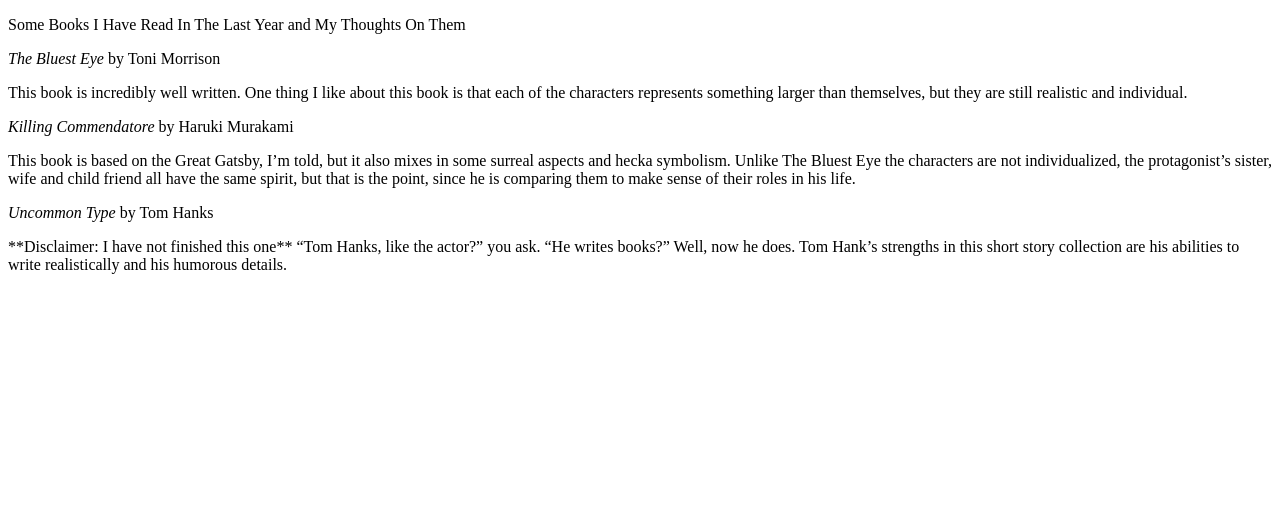
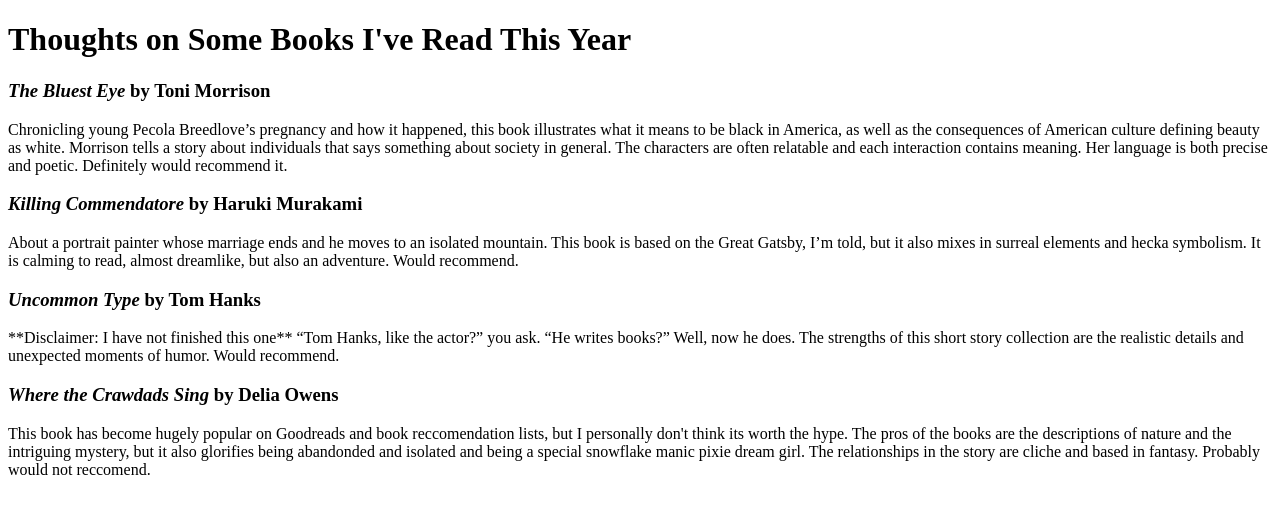
Before and after one commit to elizabethlee2k/1006final, a Flask app: page /bookreviews in a window 1280 px wide. Shown: the top 514 px of the page. Run offline with Flask 2, Linux system fonts and the light colour scheme.

Commit message:
final product

```diff
--- a/templates/bookreviews.html
+++ b/templates/bookreviews.html
@@ -2,15 +2,17 @@
 <html>
     <head>
         <!--specifies title of the page !-->
-        <title>Page1</title>
+        <title>bookreviews</title>
     <head>
     <body>
-    <p>Some Books I Have Read In The Last Year and My Thoughts On Them</p>
-    <p><i>The Bluest Eye</i> by Toni Morrison</p>
-    <p>This book is incredibly well written. One thing I like about this book is that each of the characters represents something larger than themselves, but they are still realistic and individual.</p>
-    <p><i>Killing Commendatore</i> by Haruki Murakami </p>
-    <p>This book is based on the Great Gatsby, I’m told, but it also mixes in some surreal aspects and hecka symbolism. Unlike The Bluest Eye the characters are not individualized, the protagonist’s sister, wife and child friend all have the same spirit, but that is the point, since he is comparing them to make sense of their roles in his life. </p>
-    <p><i>Uncommon Type</i> by Tom Hanks</p>
-    <p>**Disclaimer: I have not finished this one** “Tom Hanks, like the actor?” you ask. “He writes books?” Well, now he does. Tom Hank’s strengths in this short story collection are his abilities to write realistically and his humorous details.</p>
+    <h1>Thoughts on Some Books I've Read This Year</h1>
+    <h3><i>The Bluest Eye</i> by Toni Morrison</h3>
+    <p>Chronicling young Pecola Breedlove’s pregnancy and how it happened, this book illustrates what it means to be black in America, as well as the consequences of American culture defining beauty as white. Morrison tells a story about individuals that says something about society in general. The characters are often relatable and each interaction contains meaning. Her language is both precise and poetic. Definitely would recommend it. </p>
+    <h3><i>Killing Commendatore</i> by Haruki Murakami</h3>
+    <p>About a portrait painter whose marriage ends and he moves to an isolated mountain. This book is based on the Great Gatsby, I’m told, but it also mixes in surreal elements and hecka symbolism. It is calming to read, almost dreamlike, but also an adventure. Would recommend. </p>
+    <h3><i>Uncommon Type</i> by Tom Hanks</h3>
+    <p>**Disclaimer: I have not finished this one** “Tom Hanks, like the actor?” you ask. “He writes books?” Well, now he does. The strengths of this short story collection are the realistic details and unexpected moments of humor. Would recommend. </p>
+    <h3><i>Where the Crawdads Sing</i> by Delia Owens</h3>
+    <p>This book has become hugely popular on Goodreads and book reccomendation lists, but I personally don't think its worth the hype. The pros of the books are the descriptions of nature and the intriguing mystery, but it also glorifies being abandonded and isolated and being a special snowflake manic pixie dream girl. The relationships in the story are cliche and based in fantasy. Probably would not reccomend.</p>
     </body>
 </html>
--- a/templates/quarantineactivities.html
+++ b/templates/quarantineactivities.html
@@ -5,12 +5,14 @@
         <title>Home</title>
     <head>
     <body>
-    <em> Quarantine Activities to Try </em>
+    <h1> Quarantine Activities to Try </h1>
     <ul>
     <li>Have a pool party! Get some friends on a zoom call, put on your swimsuit and get in a bathtub if you have one. Change your virtual background to a pool. Bring snacks that feel pool-party-ish to you. For me that means goldfish and watermelon.</li>
     <li>Try doing an instructionless project. Bake cookies without a recipe and see how they turn out. Sew something without a pattern.</li>
-    <li>Make some small parachutes out of whatever you have around, and then parachute Barbies or some other toy out a window or off a porch. (Only appropriate for more rural dwellers)</li>
+    <li>Or make one of those recipes from the back of a cereal box</li>
+    <li>Make some  parachutes out of things lying around your domicile, and then parachute Barbies from a porch or window. (Only appropriate for more rural dwellers)</li>
     <li>Watch these newborn falcons live on a <a href="https://calfalcons.berkeley.edu/webcams/"> webcam</a></li>
+    <li>Go adventure napping! Try napping in different locations, particularly unexpected nooks and crannies</li>
     </ul>
     </body>
 </html>
```
Also changed, not shown: templates/index.html (+6 -7 lines), readme.txt (added), static/elizabethphoto.jpg (renamed from static/elizabeth_final.jpeg).
